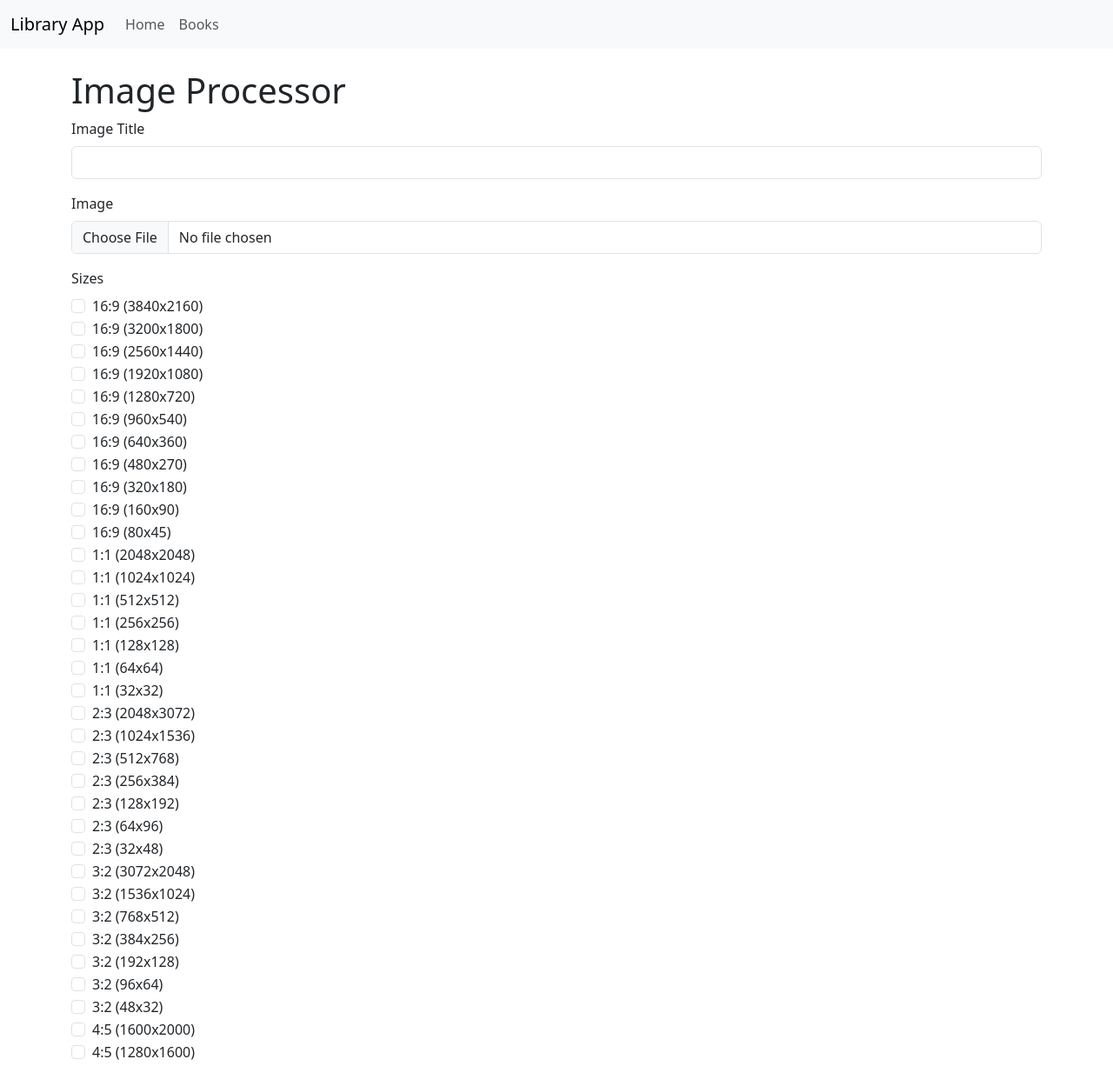
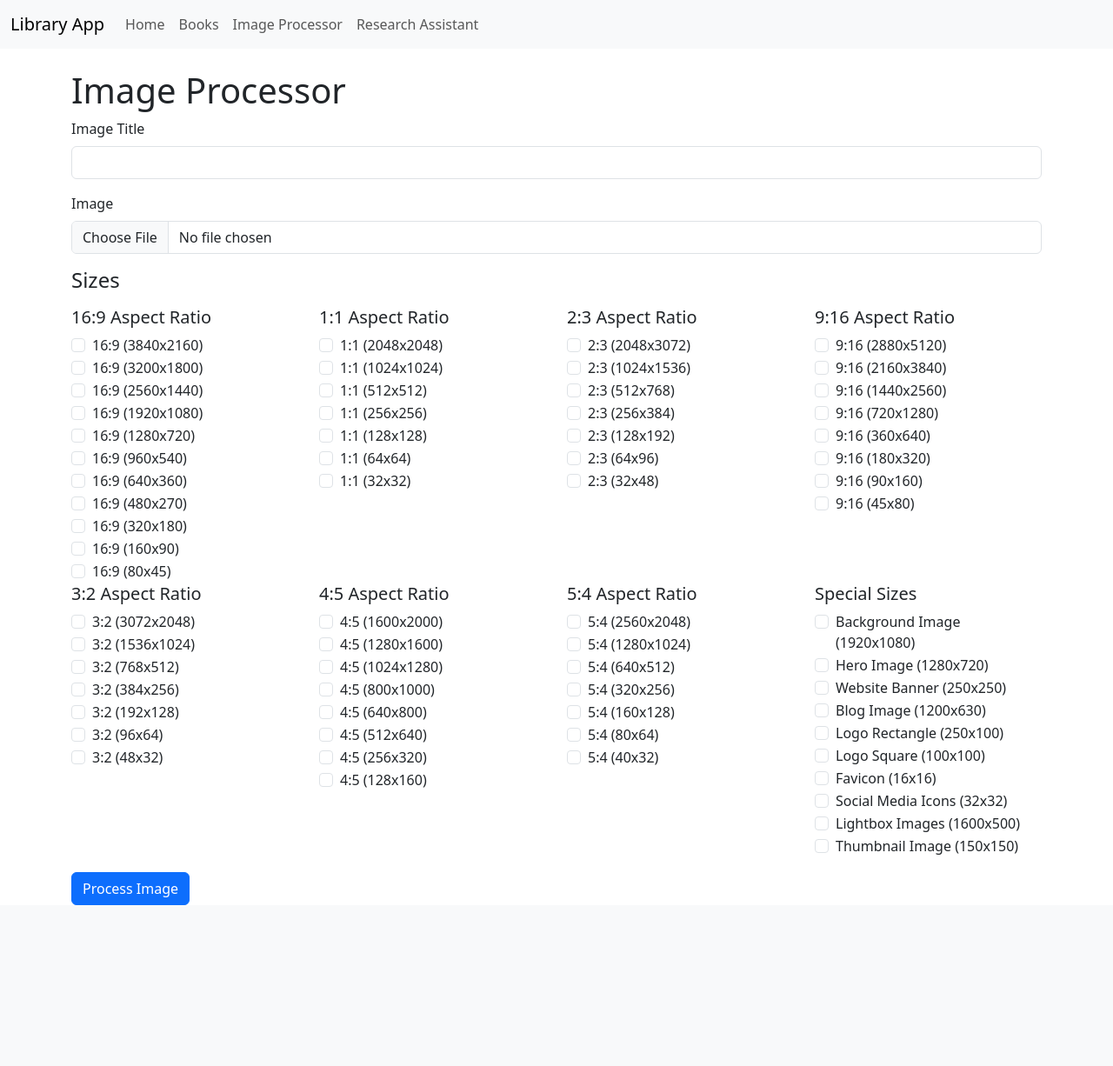
Before and after one commit to UMiamiLibraries/flask-mongodb-demo, a Flask app: page /image-processor/ in a window 1280 px wide. Shown: the top 1226 px of the page at 87% size. After the commit the page ends 1041 px from the top, so only its background shows below. Run offline with Flask 3, Linux system fonts and the light colour scheme; some libraries are stand-ins or nearby versions.

Commit message:
feat: research assistant module
use python scholarly library to search google scholar

```diff
--- a/app/__init__.py
+++ b/app/__init__.py
@@ -21,6 +21,9 @@ def create_app():
     from .image_processor import image_processor as image_processor_blueprint
     app.register_blueprint(image_processor_blueprint, url_prefix='/image-processor')
 
+    from .research_assistant import research_assistant as research_assistant_blueprint
+    app.register_blueprint(research_assistant_blueprint, url_prefix='/research-assistant')
+
     from .routes import main as main_blueprint
     app.register_blueprint(main_blueprint)
 
--- /dev/null
+++ b/app/research_assistant/__init__.py
@@ -0,0 +1,5 @@
+from flask import Blueprint
+
+research_assistant = Blueprint('research_assistant', __name__)
+
+from . import routes
--- a/app/templates/base.html
+++ b/app/templates/base.html
@@ -22,6 +22,12 @@
                 <li class="nav-item">
                     <a class="nav-link" href="{{ url_for('books.index') }}">Books</a>
                 </li>
+                <li class="nav-item">
+                    <a class="nav-link" href="{{ url_for('image_processor.upload_image') }}">Image Processor</a>
+                </li>
+                <li class="nav-item">
+                    <a class="nav-link" href="{{ url_for('research_assistant.index') }}">Research Assistant</a>
+                </li>
             </ul>
         </div>
     </div>
--- a/app/templates/image_processor/upload.html
+++ b/app/templates/image_processor/upload.html
@@ -1,9 +1,11 @@
 {% extends "base.html" %}
+{% block content %}
 
-{% block content %}
 <h1>Image Processor</h1>
-<form method="POST" enctype="multipart/form-data">
+
+<form method="post" enctype="multipart/form-data">
     {{ form.hidden_tag() }}
+
     <div class="mb-3">
         {{ form.title.label(class="form-label") }}
         {{ form.title(class="form-control") }}
@@ -11,6 +13,7 @@
         <span class="text-danger">{{ error }}</span>
         {% endfor %}
     </div>
+
     <div class="mb-3">
         {{ form.image.label(class="form-label") }}
         {{ form.image(class="form-control") }}
@@ -18,18 +21,99 @@
         <span class="text-danger">{{ error }}</span>
         {% endfor %}
     </div>
+
     <div class="mb-3">
-        {{ form.sizes.label(class="form-label") }}
-        {% for subfield in form.sizes %}
-        <div class="form-check">
-            {{ subfield(class="form-check-input") }}
-            {{ subfield.label(class="form-check-label") }}
+        <h4>{{ form.sizes.label(class="form-label") }}</h4>
+        <div class="row row-cols-1 row-cols-md-4 g-4">
+            <div class="col">
+                <h5>16:9 Aspect Ratio</h5>
+                {% for subfield in form.sizes if '16:9' in subfield.label.text %}
+                <div class="form-check">
+                    {{ subfield(class="form-check-input") }}
+                    {{ subfield.label(class="form-check-label") }}
+                </div>
+                {% endfor %}
+            </div>
+            <div class="col">
+                <h5>1:1 Aspect Ratio</h5>
+                {% for subfield in form.sizes if '1:1' in subfield.label.text %}
+                <div class="form-check">
+                    {{ subfield(class="form-check-input") }}
+                    {{ subfield.label(class="form-check-label") }}
+                </div>
+                {% endfor %}
+            </div>
+            <div class="col">
+                <h5>2:3 Aspect Ratio</h5>
+                {% for subfield in form.sizes if '2:3' in subfield.label.text %}
+                <div class="form-check">
+                    {{ subfield(class="form-check-input") }}
+                    {{ subfield.label(class="form-check-label") }}
+                </div>
+                {% endfor %}
+            </div>
+            <div class="col">
+                <h5>9:16 Aspect Ratio</h5>
+                {% for subfield in form.sizes if '9:16' in subfield.label.text %}
+                <div class="form-check">
+                    {{ subfield(class="form-check-input") }}
+                    {{ subfield.label(class="form-check-label") }}
+                </div>
+                {% endfor %}
+            </div>
         </div>
-        {% endfor %}
+
+        <div class="row row-cols-1 row-cols-md-4 g-4">
+            <div class="col">
+                <h5>3:2 Aspect Ratio</h5>
+                {% for subfield in form.sizes if '3:2' in subfield.label.text %}
+                <div class="form-check">
+                    {{ subfield(class="form-check-input") }}
+                    {{ subfield.label(class="form-check-label") }}
+                </div>
+                {% endfor %}
+            </div>
+            <div class="col">
+                <h5>4:5 Aspect Ratio</h5>
+                {% for subfield in form.sizes if '4:5' in subfield.label.text %}
+                <div class="form-check">
+                    {{ subfield(class="form-check-input") }}
+                    {{ subfield.label(class="form-check-label") }}
+                </div>
+                {% endfor %}
+            </div>
+            <div class="col">
+                <h5>5:4 Aspect Ratio</h5>
+                {% for subfield in form.sizes if '5:4' in subfield.label.text  %}
+                <div class="form-check">
+                    {{ subfield(class="form-check-input") }}
+                    {{ subfield.label(class="form-check-label") }}
+                </div>
+                {% endfor %}
+            </div>
+            {% set special_sizes = [
+            'Background Image (1920x1080)', 'Hero Image (1280x720)', 'Website Banner (250x250)',
+            'Blog Image (1200x630)', 'Logo Rectangle (250x100)', 'Logo Square (100x100)',
+            'Favicon (16x16)', 'Social Media Icons (32x32)', 'Lightbox Images (1600x500)',
+            'Thumbnail Image (150x150)'
+            ] %}
+            <div class="col">
+                <h5>Special Sizes</h5>
+                {% for subfield in form.sizes if subfield.label.text in special_sizes %}
+                <div class="form-check">
+                    {{ subfield(class="form-check-input") }}
+                    {{ subfield.label(class="form-check-label") }}
+                </div>
+                {% endfor %}
+            </div>
+
+        </div>
         {% for error in form.sizes.errors %}
         <span class="text-danger">{{ error }}</span>
         {% endfor %}
     </div>
+
     {{ form.submit(class="btn btn-primary") }}
 </form>
+
 {% endblock %}
--- a/docker/requirements.txt
+++ b/docker/requirements.txt
@@ -4,3 +4,4 @@ Flask-WTF==1.2.1
 Pillow==10.4.0
 python-slugify==8.0.4
 WTForms==3.1.2
+scholarly==1.7.11
```
Also changed, not shown: app/research_assistant/forms.py (added, +7 -0 lines), app/research_assistant/routes.py (added, +13 -0 lines), app/research_assistant/scholar_search.py (added, +17 -0 lines), app/templates/research_assistant/index.html (added, +34 -0 lines), app/research_assistant/models.py (added).
